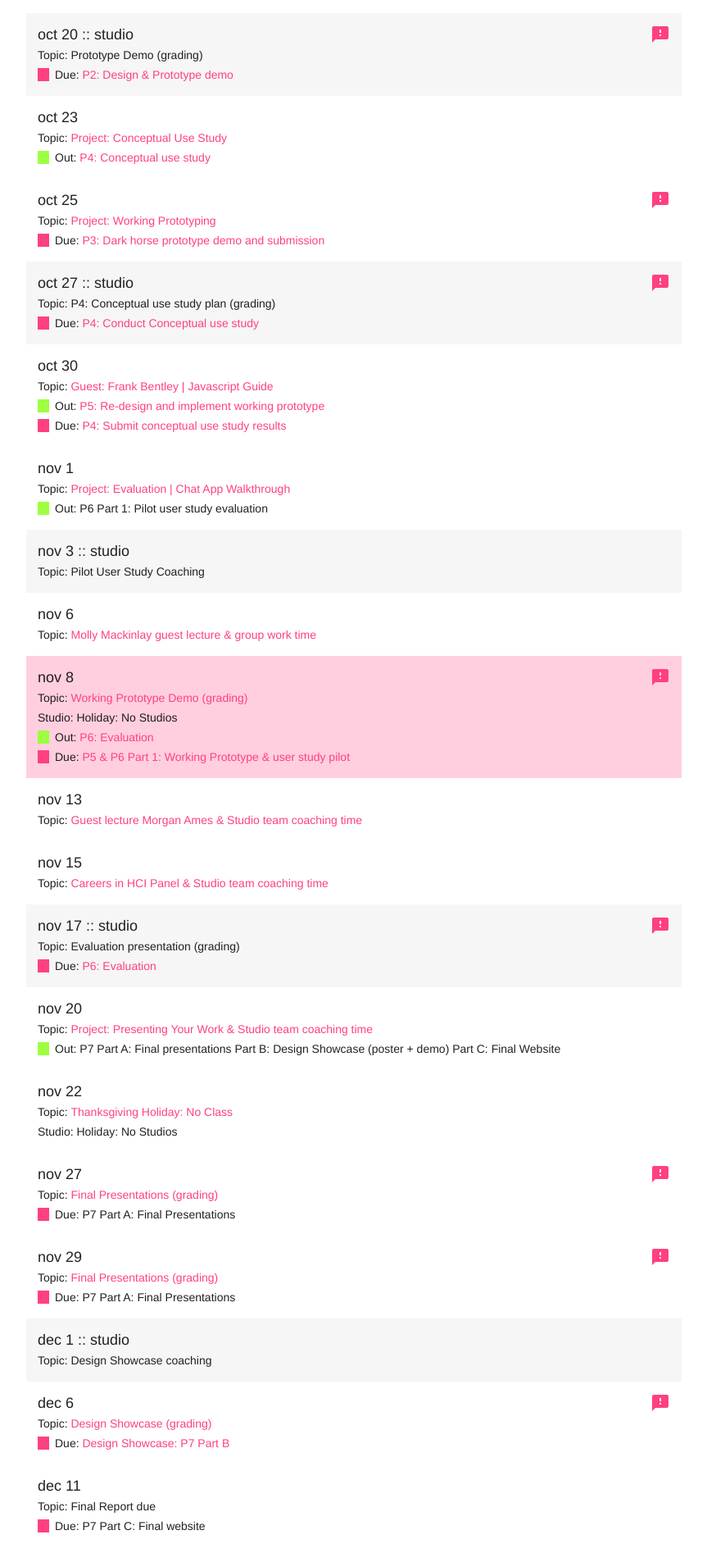
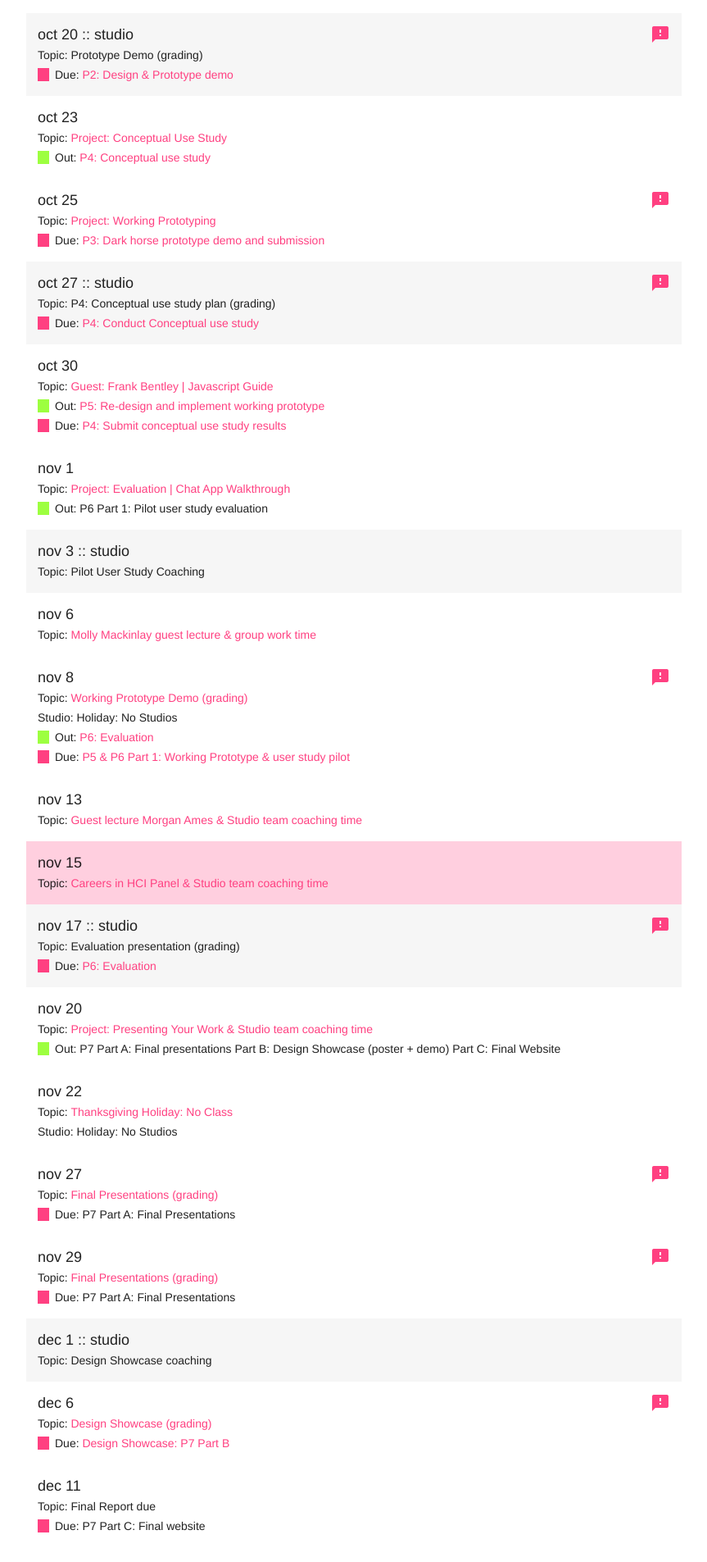
Before and after one commit to cs160-berkeley/website, a Jekyll site: the page built from schedule.md, in a window 1280 px wide. Shown: the part 2529-4434 px from the top of the page at 82% size, without its empty margins (208-1071 px from the left). Built offline with Jekyll 4.4.1, drawn with Linux system fonts in a browser that asks for light colours.

```diff
--- a/_data/CS160Schedule.csv
+++ b/_data/CS160Schedule.csv
@@ -175,7 +175,7 @@ Coaching on how to design a pilot user study",,,T,,,,,,,
 12M,6-Nov,Molly Mackinlay guest lecture & group work time,"Molly Mackinlay, Google guest lecture
 Break
 Group coaching time on defining pilot study",,,,https://drive.google.com/open?id=0Bw5c_JsRiheEaEdVMWJ0cXJ6X00, ,,,,,
-12W,8-Nov,Working Prototype Demo (grading),"In-class demo of working prototypes (5 minutes each team, TA grades Studio, I circulate among Studios, when not presenting to teaching team, running pilot user study, should be able to collect data fromat least 2 pilot studies)",T,T,,https://drive.google.com/open?id=0Bw5c_JsRiheEaEdVMWJ0cXJ6X00, ,"P6: Evaluation,https://docs.google.com/document/d/1XKLG6AYqovLRsac1xhM8q4Q4O6GZ6UhYBBCSHg2cY60","P5 & P6 Part 1: Working Prototype & user study pilot
+12W,8-Nov,Working Prototype Demo (grading),"In-class demo of working prototypes (5 minutes each team, TA grades Studio, I circulate among Studios, when not presenting to teaching team, running pilot user study, should be able to collect data fromat least 2 pilot studies)",,T,,https://drive.google.com/open?id=0Bw5c_JsRiheEaEdVMWJ0cXJ6X00, ,"P6: Evaluation,https://docs.google.com/document/d/1XKLG6AYqovLRsac1xhM8q4Q4O6GZ6UhYBBCSHg2cY60","P5 & P6 Part 1: Working Prototype & user study pilot
 ,https://docs.google.com/document/d/1sIRac--Qpj_zkPdCInkFS4zWLHXlrKF5iiKR_kfHK3I/edit#",Holiday: No Studios,No sections due to holiday,11/10 Holiday
 13M,13-Nov,Guest lecture Morgan Ames & Studio team coaching time,"Guest lecture Morgan Ames
 Break
@@ -192,7 +192,7 @@ Dealing with pushback: Evidence to convince, ally with dev
 What advice would you give to graduating students
 Break
 Preview P7 Part A
-Group coaching time",,,,https://drive.google.com/open?id=0Bw5c_JsRiheEaEdVMWJ0cXJ6X00, ,,,,,
+Group coaching time",T,,,https://drive.google.com/open?id=0Bw5c_JsRiheEaEdVMWJ0cXJ6X00, ,,,,,
 13S,17-Nov,Evaluation presentation (grading),Due: Evaluation presentation,,T,T,,,,"P6: Evaluation,https://docs.google.com/document/d/1XKLG6AYqovLRsac1xhM8q4Q4O6GZ6UhYBBCSHg2cY60",,,
 14M,20-Nov,Project: Presenting Your Work & Studio team coaching time,"Future of HCI
 Presenting Work
--- a/_data/schedule.yaml
+++ b/_data/schedule.yaml
@@ -367,7 +367,6 @@
   Topic: In-class demo of working prototypes (5 minutes each team, TA grades Studio,
     I circulate among Studios, when not presenting to teaching team, running pilot
     user study, should be able to collect data fromat least 2 pilot studies)
-  Active: T
   Required: T
   Slides: https://drive.google.com/open?id=0Bw5c_JsRiheEaEdVMWJ0cXJ6X00
   Assign:
@@ -398,6 +397,7 @@
     definining utility, not just usability, how does HCI help define a product \nDealing
     with pushback: Evidence to convince, ally with dev\nWhat advice would you give
     to graduating students\nBreak\nPreview P7 Part A\nGroup coaching time"
+  Active: T
   Slides: https://drive.google.com/open?id=0Bw5c_JsRiheEaEdVMWJ0cXJ6X00
 - Class: 13S
   Date: 2017 Nov 17
```
